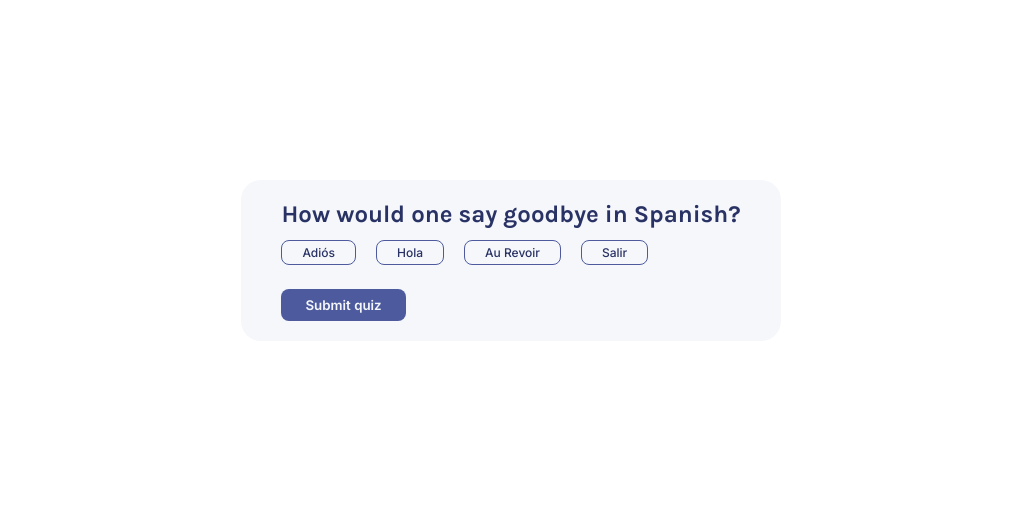
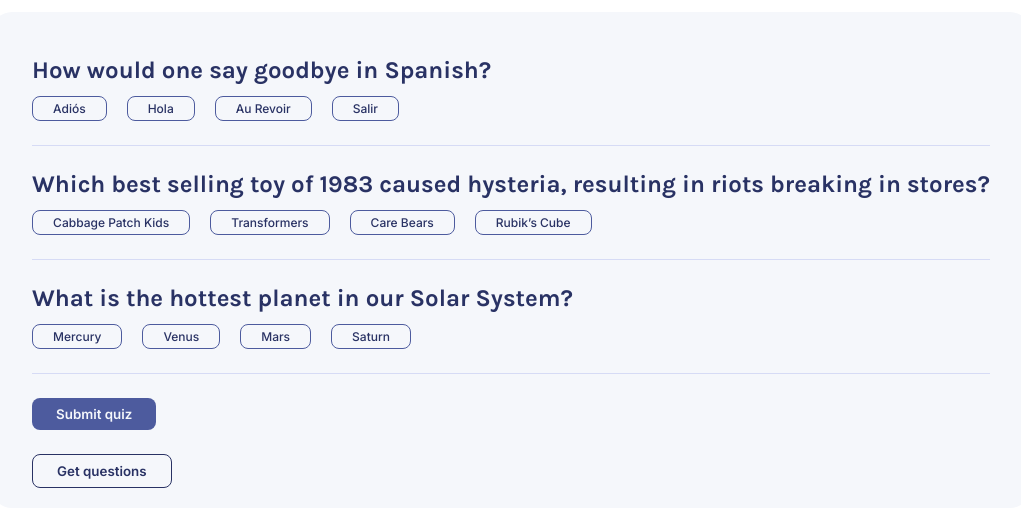
Before and after one commit to paulius-misevicius/trivia-game, a React (Vite) app: page / in a window 1280 px wide. Shown: the part 140-666 px from the top of the page, without its empty margins (129-1150 px from the left). Built offline with nearby package versions, Linux system fonts and the light colour scheme.

Commit message:
Add question fetching from OTDB API

```diff
--- a/src/App.jsx
+++ b/src/App.jsx
@@ -1,7 +1,29 @@
+import { useState } from "react"
+
 export default function App() {
+
+  const [questions, setQuestions] = useState([])
+
+  async function getQuestions() {
+    try {
+      const response = await fetch('https://opentdb.com/api.php?amount=3')
+      if (!response.ok) {
+        throw new Error(`API error: ${response.status}`)
+      }
+      const data = await response.json()
+      setQuestions(data.results)
+    }
+    catch (err) {
+      console.log(err.message)
+    }
+  }
+
+  console.log(questions)
 
   function submitQuiz(formData) {
     console.log(formData.get("q-1"))
+    console.log(formData.get("q-2"))
+    console.log(formData.get("q-3"))
   }
 
   return (
@@ -23,8 +45,41 @@
             <label htmlFor="q-1-a-4">Salir</label>
           </div>
         </section>
+        <section className="question-component">
+          <h2 className="question-name">Which best selling toy of 1983 caused hysteria, resulting in riots breaking in stores?</h2>
+          <div className="question-answer-field">
+            <input type="radio" id="q-2-a-1" name="q-2" value="Cabbage Patch Kids"></input>
+            <label htmlFor="q-2-a-1">Cabbage Patch Kids</label>
+
+            <input type="radio" id="q-2-a-2" name="q-2" value="Transformers"></input>
+            <label htmlFor="q-2-a-2">Transformers</label>
+
+            <input type="radio" id="q-2-a-3" name="q-2" value="Care Bears"></input>
+            <label htmlFor="q-2-a-3">Care Bears</label>
+
+            <input type="radio" id="q-2-a-4" name="q-2" value="Rubik’s Cube"></input>
+            <label htmlFor="q-2-a-4">Rubik’s Cube</label>
+          </div>
+        </section>
+        <section className="question-component">
+          <h2 className="question-name">What is the hottest planet in our Solar System?</h2>
+          <div className="question-answer-field">
+            <input type="radio" id="q-3-a-1" name="q-3" value="Mercury"></input>
+            <label htmlFor="q-3-a-1">Mercury</label>
+
+            <input type="radio" id="q-3-a-2" name="q-3" value="Venus"></input>
+            <label htmlFor="q-3-a-2">Venus</label>
+
+            <input type="radio" id="q-3-a-3" name="q-3" value="Mars"></input>
+            <label htmlFor="q-3-a-3">Mars</label>
+
+            <input type="radio" id="q-3-a-4" name="q-3" value="Saturn"></input>
+            <label htmlFor="q-3-a-4">Saturn</label>
+          </div>
+        </section>
         <button className="submit-btn">Submit quiz</button>
       </form>
+      <button className="get-questions-btn" onClick={getQuestions}>Get questions</button>
     </main>
   )
 }
--- a/src/index.css
+++ b/src/index.css
@@ -36,8 +36,14 @@
   border: none;
 }
 
+.question-component {
+  padding-block: 24px;
+  border-bottom: 1px solid var(--secondary-color);
+}
+
 .question-answer-field {
   display: flex;
+  flex-wrap: wrap;
   gap: 20px;
   margin-top: 12px;
 }
@@ -68,3 +74,12 @@
   border-radius: 8px;
   margin-top: 24px;
 }
+.get-questions-btn {
+  font-weight: 600;
+  background-color: var(--bg-color);
+  color: var(--text-color);
+  padding: 8px 24px;
+  border-radius: 8px;
+  border: 1px solid var(--text-color);
+  margin-top: 24px;
+}
```
